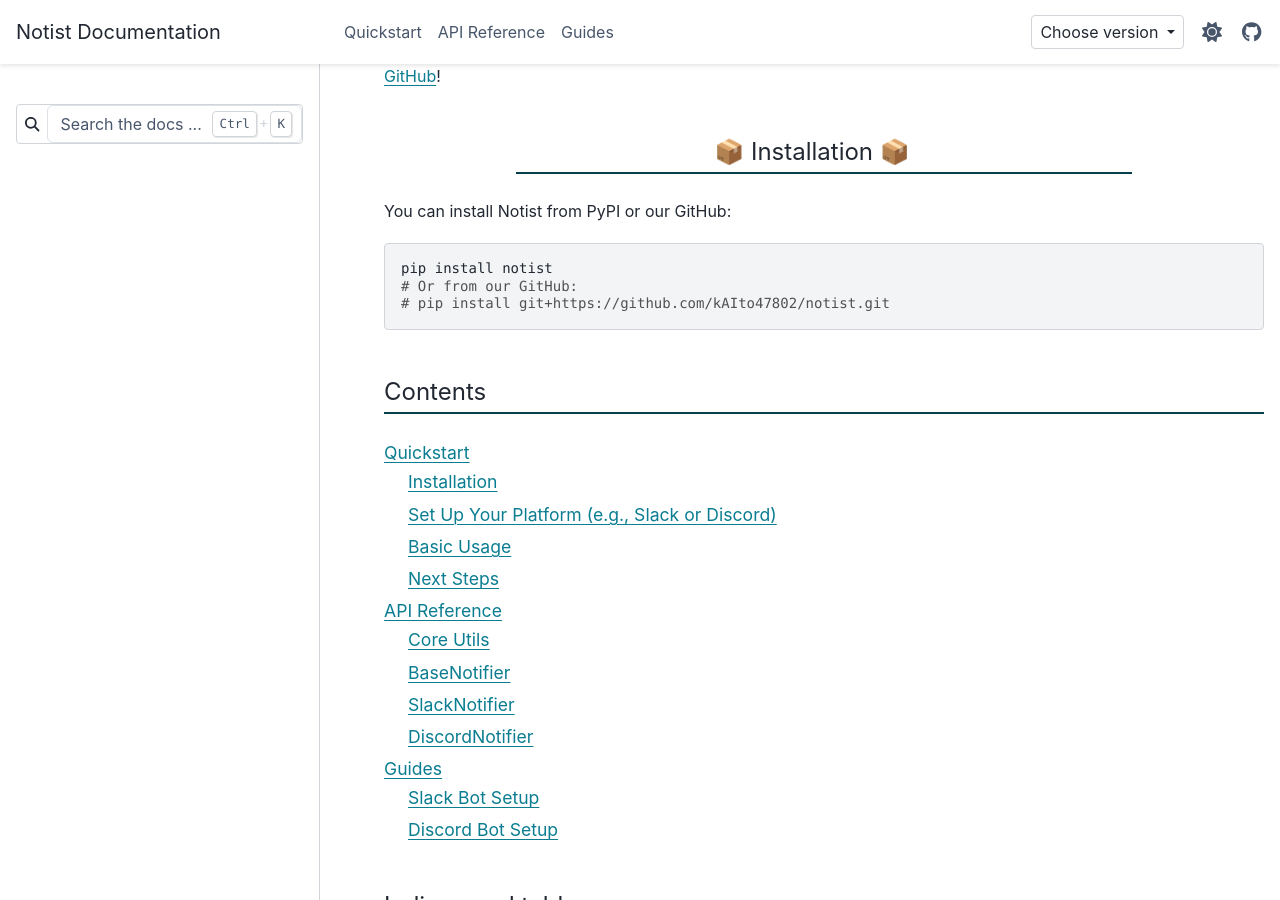
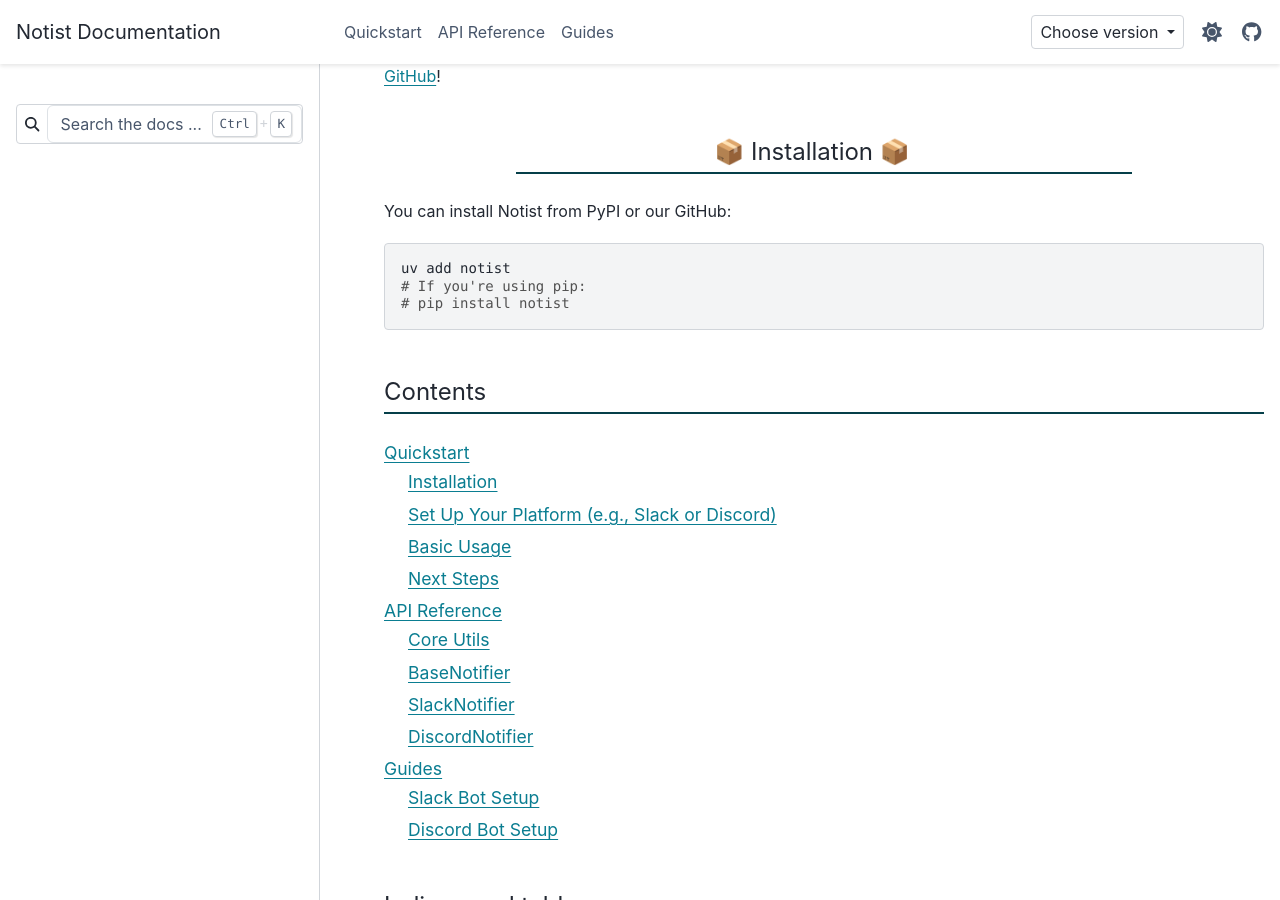
Before and after one commit to kAIto47802/notist, a Sphinx documentation site: the page built from docs/index.rst, in a window 1280 px wide and 900 px high, scrolled down 3589 px. Built offline with Sphinx 7.4.7 and the PyData theme 0.15.4, drawn with Linux system fonts in a browser that asks for light colours; comment, search, counter and statistics services are not loaded.

Commit message:
Update installation guide

```diff
--- a/docs/index.rst
+++ b/docs/index.rst
@@ -214,9 +214,9 @@
 
 .. code-block:: bash
 
-   pip install notist
-   # Or from our GitHub:
-   # pip install git+https://github.com/kAIto47802/notist.git
+   uv add notist
+   # If you're using pip:
+   # pip install notist
 
 
 Contents
--- a/docs/quickstart.rst
+++ b/docs/quickstart.rst
@@ -10,9 +10,9 @@
 
 .. code-block:: bash
 
-   pip install notist
-   # Or from our GitHub:
-   # pip install git+https://github.com/kAIto47802/notist.git
+   uv add notist
+   # If you're using pip:
+   # pip install notist
 
 
 Set Up Your Platform (e.g., Slack or Discord)
```
Also changed, not shown: CONTRIBUTING.md (+1 -1 lines), README.md (+3 -3 lines).
